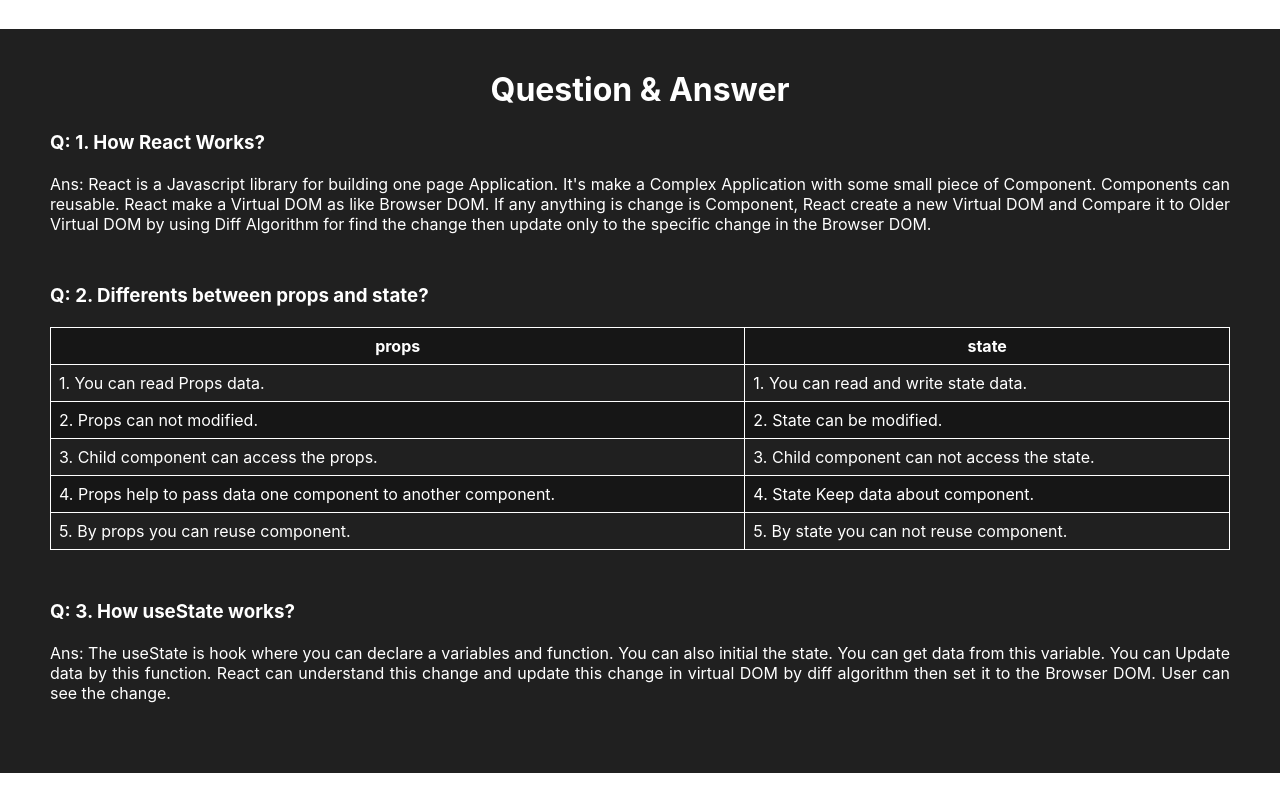
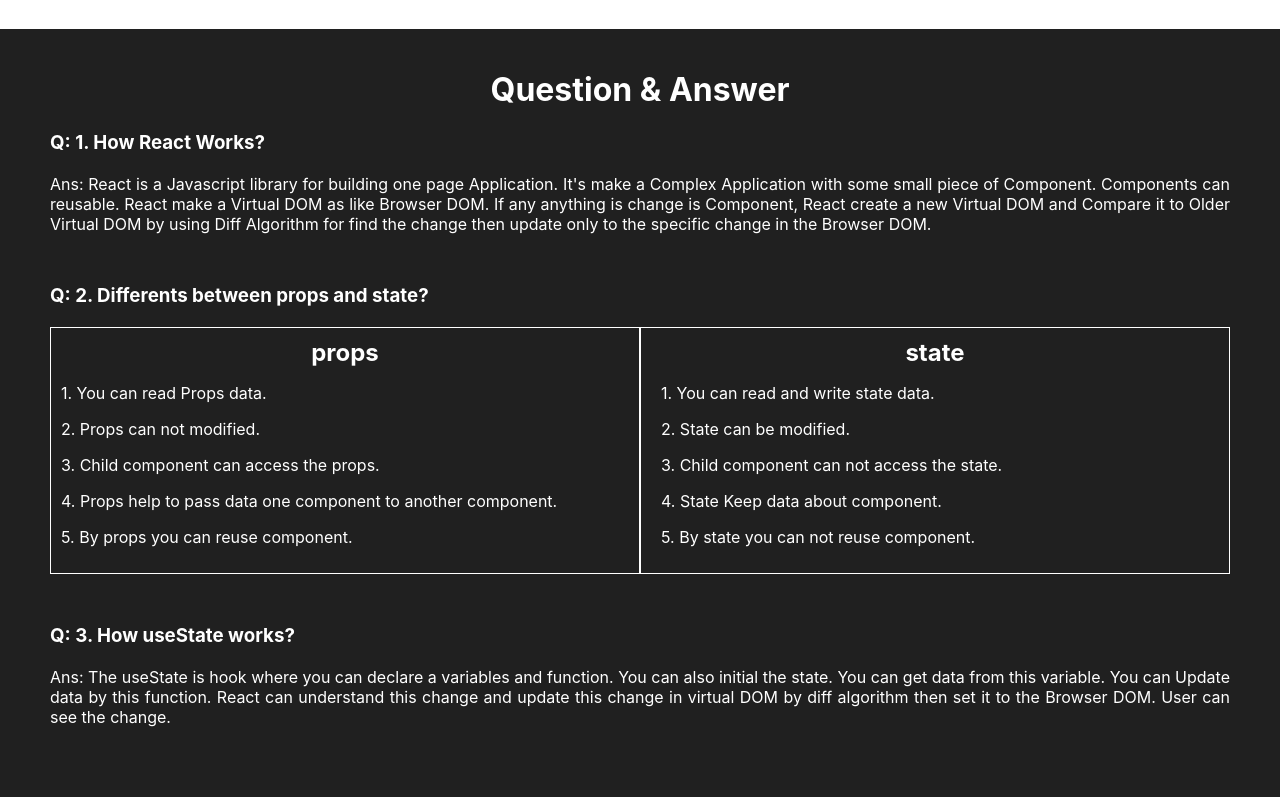
Before and after one commit to SakibAhamedKhan/football-shop, a React (Create React App) app: page / in a window 1280 px wide. Shown: the part 2459-3256 px from the top of the page. Before the commit the page ends 3232 px from the top, so only its background shows below. Built offline with nearby package versions, Linux system fonts and the light colour scheme.

Commit message:
Error handle for making table and resolved now

```diff
--- a/src/components/Question/Question.css
+++ b/src/components/Question/Question.css
@@ -19,21 +19,25 @@
 	text-align: justify;
 }
 
-table {
-	border-collapse: collapse;
-	width: 100%;
+.table {
+	display: grid;
+	grid-template-columns: 1fr 1fr;
+
 }
-
-td, th {
-	border: 1px solid #ffffff;
-	text-align: left;
-	padding: 8px;
+.tr-props{
+	border: 1px solid white;
+	padding: 10px;
 }
-
-th {
+.tr-props h2{
+	margin: 0;
 	text-align: center;
 }
 
-tr:nth-child(odd) {
-	background-color: #161616;
+.tr-state{
+	border: 1px solid white;
+	padding: 10px 20px;
 }
+.tr-state h2{
+	margin: 0;
+	text-align: center;
+}
--- a/src/components/Question/Question.js
+++ b/src/components/Question/Question.js
@@ -11,32 +11,24 @@
 			</div>
 			<div className='qa'>
 				<h3 className='qa-question'>Q: 2. Differents between props and state?</h3>
-				<table>
-					<tr>
-						<th>props</th>
-						<th>state</th>
-					</tr>
-					<tr>
-						<td>1. You can read Props data.</td>
-						<td>1. You can read and write state data.</td>
-					</tr>
-					<tr>
-						<td>2. Props can not modified.</td>
-						<td>2. State can be modified.</td>
-					</tr>
-					<tr>
-						<td>3. Child component can access the props.</td>
-						<td>3. Child component can not access the state.</td>
-					</tr>
-					<tr>
-						<td>4. Props help to pass data one component to another component.</td>
-						<td>4. State Keep data about component.</td>
-					</tr>
-					<tr>
-						<td>5. By props you can reuse component.</td>
-						<td>5. By state you can not reuse component.</td>
-					</tr>
-				</table>
+				<div className='table'>
+					<div className='tr-props'>
+						<h2>props</h2>
+						<p>1. You can read Props data.</p>
+						<p>2. Props can not modified.</p>
+						<p>3. Child component can access the props.</p>
+						<p>4. Props help to pass data one component to another component.</p>
+						<p>5. By props you can reuse component.</p>
+					</div>
+					<div className='tr-state'>
+						<h2>state</h2>
+						<p>1. You can read and write state data.</p>
+						<p>2. State can be modified.</p>
+						<p>3. Child component can not access the state.</p>
+						<p>4. State Keep data about component.</p>
+						<p>5. By state you can not reuse component.</p>
+					</div>
+				</div>
 			</div>
 			<div className='qa'>
 				<h3 className='qa-question'>Q: 3. How useState works?</h3>
```
